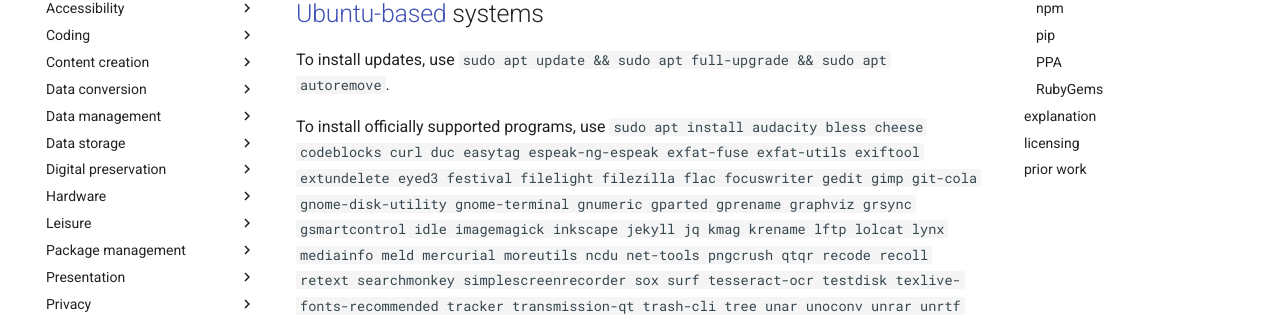
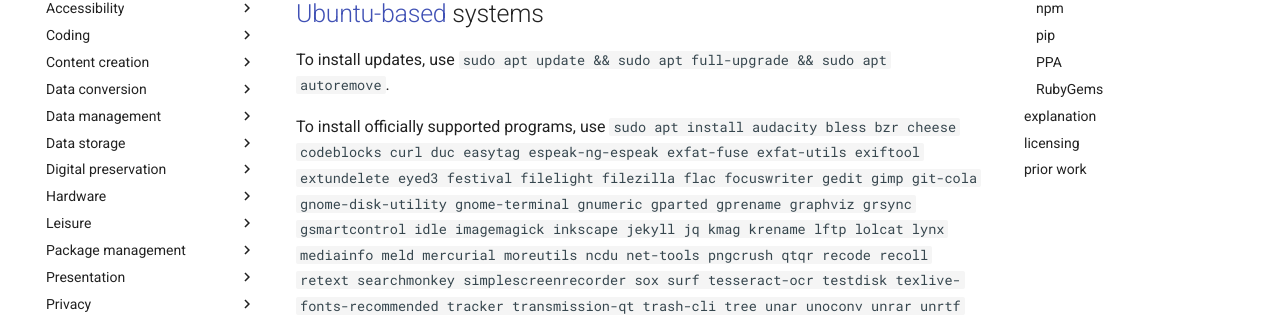
Before and after one commit to oronymzy/tips, an MkDocs documentation site: the page built from docs/insLnxS.md, in a window 1280 px wide and 900 px high. Shown: the part 184-500 px from the top of the window. Built offline with MkDocs 1.6.1 and Material for MkDocs 9.7.7, drawn with Linux system fonts in a browser that asks for light colours; comment, search, counter and statistics services are not loaded; part of the change alters nothing that is shown; some of the changed text lies outside the part shown.

Commit message:
Add 'bzr' package and 'Bazaar' table row
Add 'bzr' package to script.
Add 'Bazaar' table row, with hyperlink and footnote.

```diff
--- a/docs/insLnxS.md
+++ b/docs/insLnxS.md
@@ -3,7 +3,7 @@
 
 To install updates, use `sudo apt update && sudo apt full-upgrade && sudo apt autoremove`.
 
-To install officially supported programs, use `sudo apt install audacity bless cheese codeblocks curl duc easytag espeak-ng-espeak exfat-fuse exfat-utils exiftool extundelete eyed3 festival filelight filezilla flac focuswriter gedit gimp git-cola gnome-disk-utility gnome-terminal gnumeric gparted gprename graphviz grsync gsmartcontrol idle imagemagick inkscape jekyll jq kmag krename lftp lolcat lynx mediainfo meld mercurial moreutils ncdu net-tools pngcrush qtqr recode recoll retext searchmonkey simplescreenrecorder sox surf tesseract-ocr testdisk texlive-fonts-recommended tracker transmission-qt trash-cli tree unar unoconv unrar unrtf vlc vnstat zbar-tools -y`.
+To install officially supported programs, use `sudo apt install audacity bless bzr cheese codeblocks curl duc easytag espeak-ng-espeak exfat-fuse exfat-utils exiftool extundelete eyed3 festival filelight filezilla flac focuswriter gedit gimp git-cola gnome-disk-utility gnome-terminal gnumeric gparted gprename graphviz grsync gsmartcontrol idle imagemagick inkscape jekyll jq kmag krename lftp lolcat lynx mediainfo meld mercurial moreutils ncdu net-tools pngcrush qtqr recode recoll retext searchmonkey simplescreenrecorder sox surf tesseract-ocr testdisk texlive-fonts-recommended tracker transmission-qt trash-cli tree unar unoconv unrar unrtf vlc vnstat zbar-tools -y`.
 
 Also install additional programs using more specific instructions and installation methods:
 
@@ -54,6 +54,7 @@ For Lubuntu, install additional packages using `sudo apt install dolphin kate op
 |:-------------------------------|:---------------------------------------------------------|:-----------------------------------------------------|:---------------|:---------------------------------------------------------------------|:-
 | `audacity`                     | [Audacity]                                               | [audio editing]                                      | [GUI]          | [GNU GPL v2.0] [^insLnxS6]                                           | [C]
 | `bless`                        | [Bless]                                                  | [hex editing]                                        | [GUI]          | [GNU GPL v2.0] [^insLnxS2]                                           | [C#]
+| `bzr`                          | [Bazaar]                                                 | [version control]                                    | [CLI]          | [GNU GPL v2.0] [^insLnxS81] or later [^insLnxS82]                    | [Python]
 | `cheese`                       | [Cheese]                                                 | [webcam] recording                                   | [GUI]          | [GNU GPL v2.0] [^insLnxS7]                                           | [C]
 | `codeblocks`                   | [Code::Blocks]                                           | [IDE]                                                | [GUI]          | [GNU GPL v3.0] [^insLnxS8] [^insLnxS67]                              | [C++]
 | `curl`                         | [Curl]                                                   | [data transmission]                                  | [CLI]          | MIT/X-inspired license[^insLnxS10] [^insLnxS68]                      | [C]
@@ -133,6 +134,7 @@ For Lubuntu, install additional packages using `sudo apt install dolphin kate op
 [Apache License 2.0]: https://choosealicense.com/licenses/apache-2.0/
 [Apache Subversion]: https://en.wikipedia.org/wiki/Apache_Subversion
 [Audacity]: https://www.audacityteam.org/
+[Bazaar]: http://bazaar.canonical.com/en/
 [BSD 2-Clause license]: https://choosealicense.com/licenses/bsd-2-clause/
 [BSD 3-Clause license]: https://opensource.org/licenses/BSD-3-Clause
 [BitTorrent]: https://en.wikipedia.org/wiki/BitTorrent
@@ -366,3 +368,5 @@ For Lubuntu, install additional packages using `sudo apt install dolphin kate op
 [^insLnxS78]: <https://sourceforge.net/p/sox/code/ci/master/tree/COPYING>
 [^insLnxS79]: <https://www.mercurial-scm.org/repo/hg-stable/file/tip/COPYING>
 [^insLnxS80]: <https://bitbucket.org/kosovan/theunarchiver/src/default/License.txt>
+[^insLnxS81]: <https://bazaar.launchpad.net/~bzr-pqm/bzr/bzr.dev/view/head:/COPYING.txt>
+[^insLnxS82]: <http://wiki.bazaar.canonical.com/Welcome>
```
